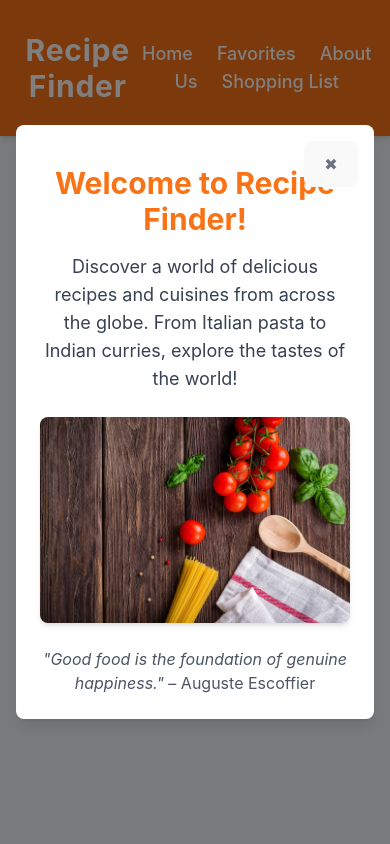
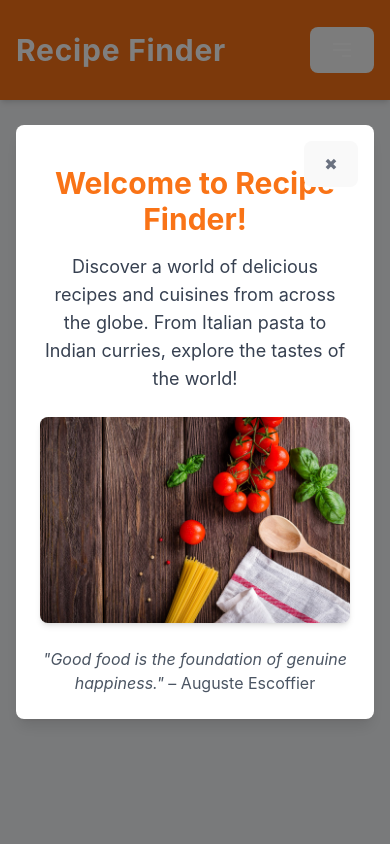
Before and after one commit to Kbayoumi561/FE-Capstone-Project, a React (Vite) app: page / in a window 390 px wide. Shown: the top 844 px of the page. Built offline with nearby package versions, Linux system fonts and the light colour scheme.

Commit message:
Another trial to handle mobile view

```diff
--- a/src/App.jsx
+++ b/src/App.jsx
@@ -1,4 +1,4 @@
-import { useState, useEffect } from 'react';
+import { useState } from 'react';
 import { BrowserRouter as Router, Routes, Route, Link } from 'react-router-dom';
 import Home from './pages/Home';
 import Favorites from './pages/Favorites';
@@ -13,15 +13,13 @@ import { fetchRecipes } from './utils/api';
 function App() {
   const [recipes, setRecipes] = useState([]);
   const [error, setError] = useState('');
+  const [showMobileMenu, setShowMobileMenu] = useState(false);
   const [showWelcome, setShowWelcome] = useState(false);
 
-  useEffect(() => {
-    setShowWelcome(true); // Always show the modal
+  // Show welcome modal initially
+  useState(() => {
+    setShowWelcome(true);
   }, []);
-
-  const handleCloseWelcomeModal = () => {
-    setShowWelcome(false);
-  };
 
   const handleSearch = async (query) => {
     setError('');
@@ -38,19 +36,51 @@ function App() {
     <Router>
       <div className="min-h-screen flex flex-col bg-gray-100">
         {/* Welcome Modal */}
-        {showWelcome && <WelcomeModal onClose={handleCloseWelcomeModal} />}
+        {showWelcome && <WelcomeModal onClose={() => setShowWelcome(false)} />}
 
         {/* Header */}
         <header className="bg-orange-500 text-white py-4 shadow-md">
           <div className="flex justify-between items-center px-4 lg:px-6">
+            {/* Logo */}
             <h1 className="text-3xl font-bold tracking-wide">Recipe Finder</h1>
-            <nav className="space-x-6 text-lg">
+
+            {/* Desktop Navigation */}
+            <nav className="hidden md:flex space-x-6 text-lg">
               <Link to="/" className="hover:underline text-white">Home</Link>
               <Link to="/favorites" className="hover:underline text-white">Favorites</Link>
               <Link to="/about" className="hover:underline text-white">About Us</Link>
               <Link to="/shopping-list" className="hover:underline text-white">Shopping List</Link>
             </nav>
+
+            {/* Mobile Menu Icon */}
+            <button
+              className="md:hidden text-white"
+              onClick={() => setShowMobileMenu(!showMobileMenu)}
+              aria-label="Toggle Navigation Menu"
+            >
+              {/* Hamburger Icon */}
+              <svg
+                xmlns="http://www.w3.org/2000/svg"
+                fill="none"
+                viewBox="0 0 24 24"
+                strokeWidth={2}
+                stroke="currentColor"
+                className="w-6 h-6"
+              >
+                <path strokeLinecap="round" strokeLinejoin="round" d="M4 6h16M4 12h16m-7 6h7" />
+              </svg>
+            </button>
           </div>
+
+          {/* Mobile Navigation */}
+          {showMobileMenu && (
+            <nav className="md:hidden flex flex-col items-center bg-orange-500 space-y-2 mt-2">
+              <Link to="/" className="hover:underline text-white">Home</Link>
+              <Link to="/favorites" className="hover:underline text-white">Favorites</Link>
+              <Link to="/about" className="hover:underline text-white">About Us</Link>
+              <Link to="/shopping-list" className="hover:underline text-white">Shopping List</Link>
+            </nav>
+          )}
         </header>
 
         {/* Main Content */}
```
